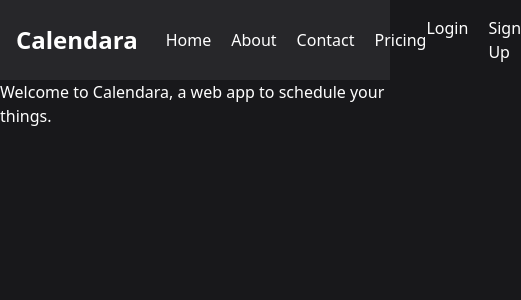
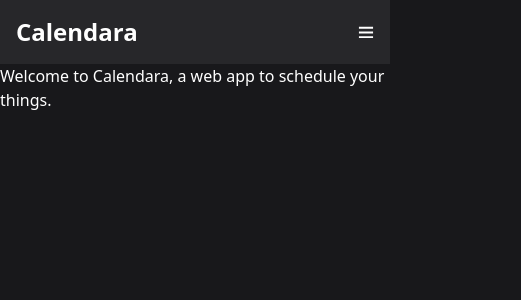
Before and after one commit to eduardobieger/calendara-frontend, a React (Vite) app: page / in a window 390 px wide. Shown: the top 300 px of the page, 521 px wide, since content can reach past the window. Built offline with nearby package versions, Linux system fonts and the light colour scheme.

Commit message:
modified navbar

```diff
--- a/src/components/Navbar.jsx
+++ b/src/components/Navbar.jsx
@@ -1,8 +1,29 @@
+import { useState } from "react";
+import { TfiMenu } from "react-icons/tfi";
+
 export default function Navbar() {
+  const [isMobileMenuOpen, setMobileMenuOpen] = useState(false);
+
+  const toggleMobileMenu = () => {
+    setMobileMenuOpen(!isMobileMenuOpen);
+  };
+
   return (
     <nav className="bg-zinc-800">
       <div className="container mx-auto flex justify-between items-center p-4">
-        <div className="flex items-center space-x-7">
+        {/* Título na Navbar */}
+        <h1 className="lg:hidden text-2xl font-bold text-white">Calendara</h1>
+
+        {/* Botão de menu para telas pequenas */}
+        <button
+          className="lg:hidden text-white focus:outline-none"
+          onClick={toggleMobileMenu}
+        >
+          <TfiMenu />
+        </button>
+
+        {/* Lista de itens da Navbar para telas grandes */}
+        <div className="hidden lg:flex items-center space-x-7">
           <h1 className="text-2xl font-bold text-white">Calendara</h1>
           <ul className="flex space-x-5">
             <li>
@@ -27,9 +48,39 @@ export default function Navbar() {
             </li>
           </ul>
         </div>
-        <ul className="flex space-x-5">
+
+        {/* Menu mobile */}
+        {isMobileMenuOpen && (
+          <div className="lg:hidden absolute top-16 left-0 w-full bg-zinc-800 p-4">
+            <ul className="flex flex-col space-y-3">
+              <li>
+                <a href={`/`} className="text-white">
+                  Home
+                </a>
+              </li>
+              <li>
+                <a href={`/about`} className="text-white">
+                  About
+                </a>
+              </li>
+              <li>
+                <a href={`/contact`} className="text-white">
+                  Contact
+                </a>
+              </li>
+              <li>
+                <a href={`/pricing`} className="text-white">
+                  Pricing
+                </a>
+              </li>
+            </ul>
+          </div>
+        )}
+
+        {/* Lista de itens da Navbar para telas pequenas */}
+        <ul className="hidden lg:flex space-x-5">
           <li>
-            <a href={`login`} className="text-white">
+            <a href={`/login`} className="text-white">
               Login
             </a>
           </li>
```
